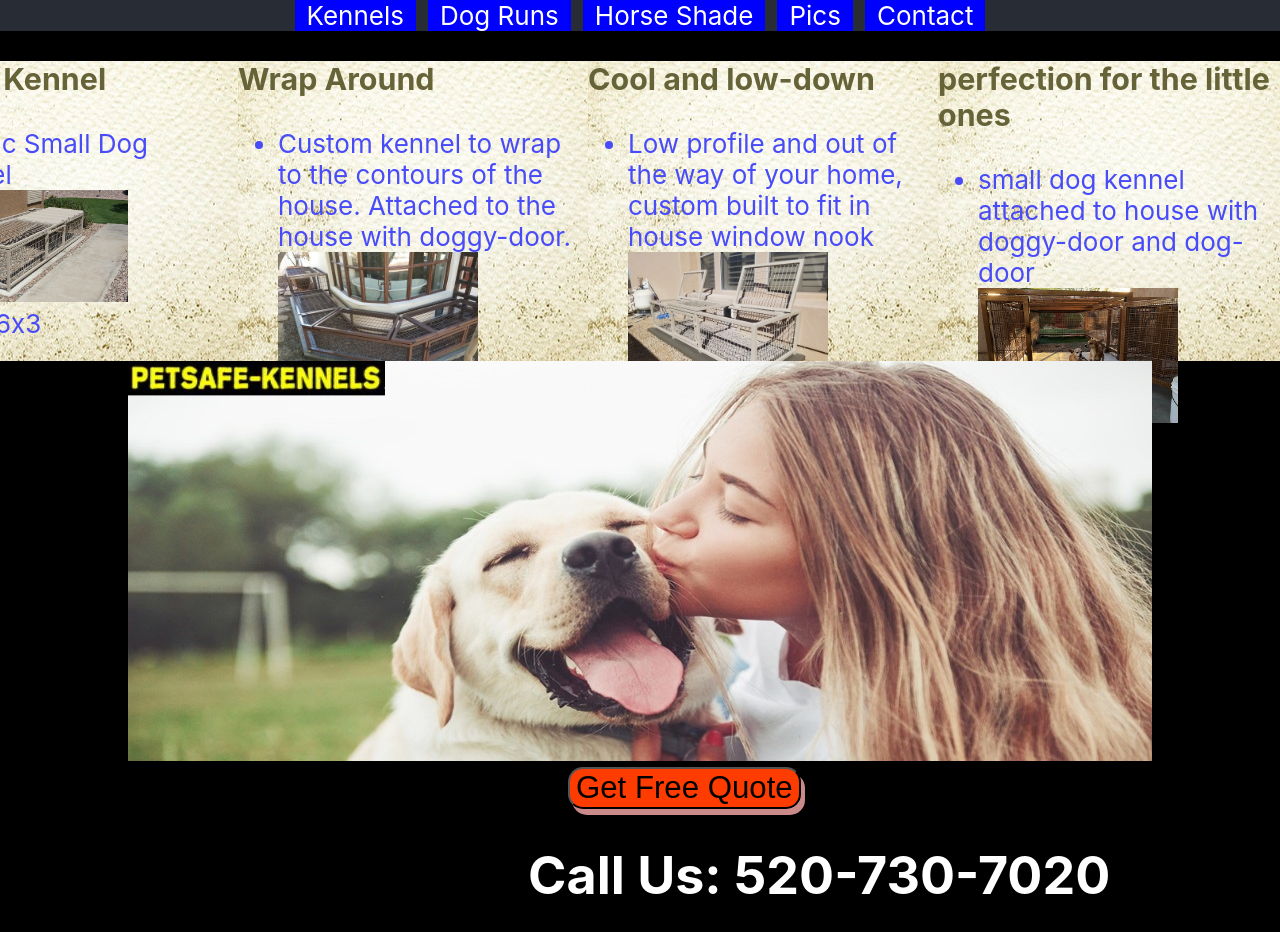
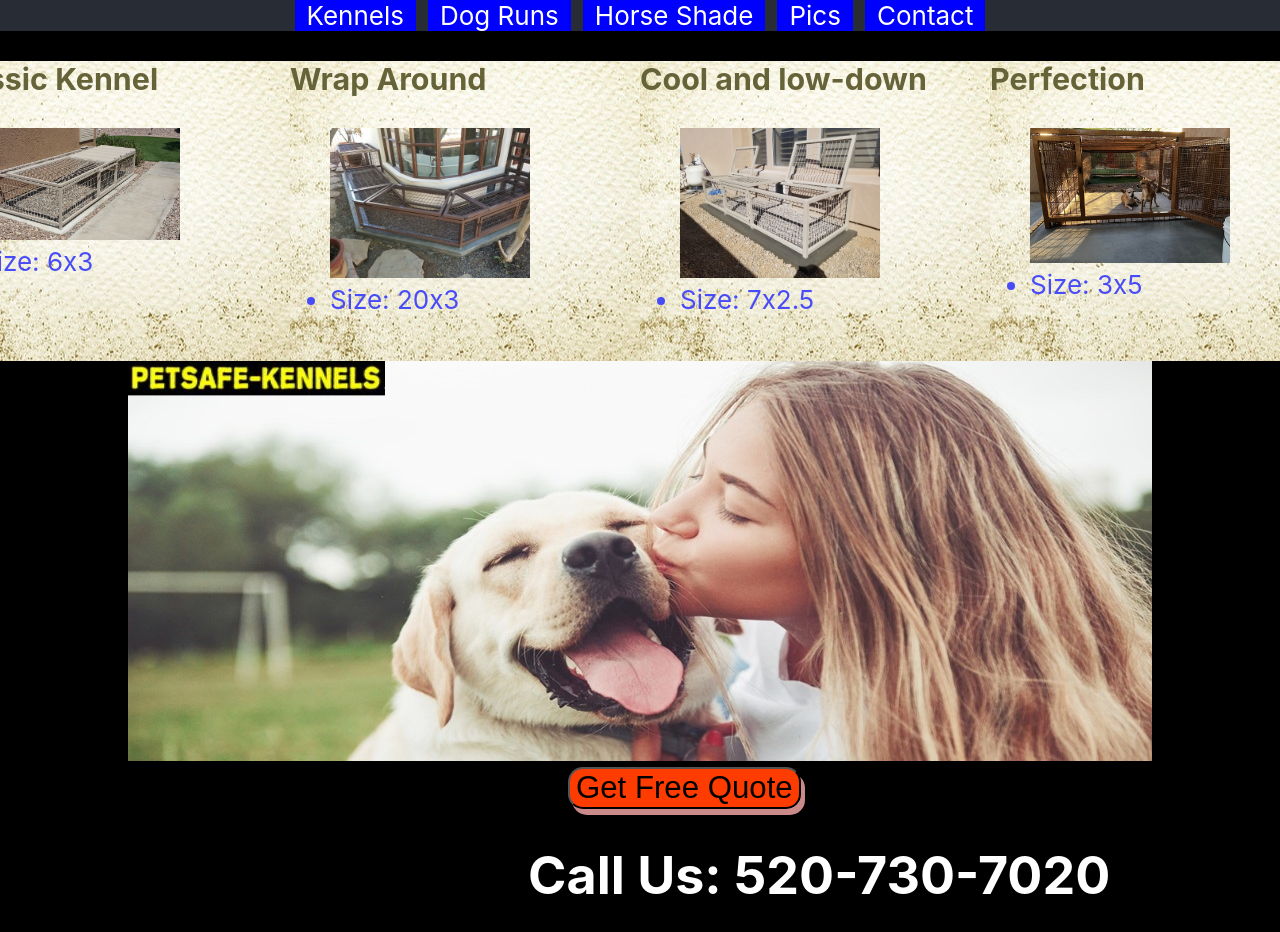
Before and after one commit to rhtaylor/Petsafe-kennels, a React (Create React App) app in the folder React-Front/pet-safe-kennels/: page / in a window 1280 px wide. Shown: the top 932 px of the page. Built offline with nearby package versions, Linux system fonts and the light colour scheme; no server answers.

Commit message:
justify-content of kennel_slide

```diff
--- a/React-Front/pet-safe-kennels/src/components/All-Dog-Kennels.jsx
+++ b/React-Front/pet-safe-kennels/src/components/All-Dog-Kennels.jsx
@@ -6,7 +6,7 @@ import lowProfileDogkennel from '../pictures/lowProfileDogKennel.jpg'
 import small from '../pictures/low-profile-small-dog.jpg'
 import low from '../pictures/small-dog-kennels.jpg'
 import WrapAroundKennel from '../pictures/WrapAroundKennel.jpg'
-const DOGARRAY = [{ title: 'Klassic Kennel', info: 'Classic Small Dog Kennel', img: small, size: '6x3' }, { title: 'Wrap Around', info: 'Custom kennel to wrap to the contours of the house. Attached to the house with doggy-door.', img: WrapAroundKennel, size: '20x3' },{ title: 'Cool and low-down', info: 'Low profile and out of the way of your home, custom built to fit in house window nook', size: '7x2.5', img: low }, { title: 'perfection for the little ones', info: 'small dog kennel attached to house with doggy-door and dog-door', size: '3x5', img: lowProfileDogkennel }]
+const DOGARRAY = [{ title: 'Klassic Kennel', info: 'Classic Small Dog Kennel', img: small, size: '6x3' }, { title: 'Wrap Around', info: 'Custom kennel to wrap to the contours of the house. Attached to the house with doggy-door.', img: WrapAroundKennel, size: '20x3' },{ title: 'Cool and low-down', info: 'Low profile and out of the way of your home, custom built to fit in house window nook', size: '7x2.5', img: low }, { title: 'Perfection', info: 'small dog kennel attached to house with doggy-door and dog-door', size: '3x5', img: lowProfileDogkennel }]
 export default class AllDogKennelsPage extends Component{
    constructor(props){
     super(props)
--- a/React-Front/pet-safe-kennels/src/components/DogKennel.jsx
+++ b/React-Front/pet-safe-kennels/src/components/DogKennel.jsx
@@ -15,8 +15,6 @@ export default class DogKennel extends Component{
                     <div className="myKennels" key={this.props.kennel[1]}>
                         <h3>{this.props.kennel.title}</h3>
                         <ul>
-
-                                <li>{this.props.kennel.info}</li>
                                 <img src={this.props.kennel.img}></img>
                                 <li>Size: {this.props.kennel.size}</li>
 
--- a/React-Front/pet-safe-kennels/src/css/kennel-card-all.scss
+++ b/React-Front/pet-safe-kennels/src/css/kennel-card-all.scss
@@ -1,5 +1,7 @@
 #kennel_slide{
     display: flex !important;
+    align-content: center;
+    justify-content: center;
 .parentDog{
     display:inline-block !important;
     .myKennels{
```
Also changed, not shown: 1 other file (tests, documents, lock files or other folders).
